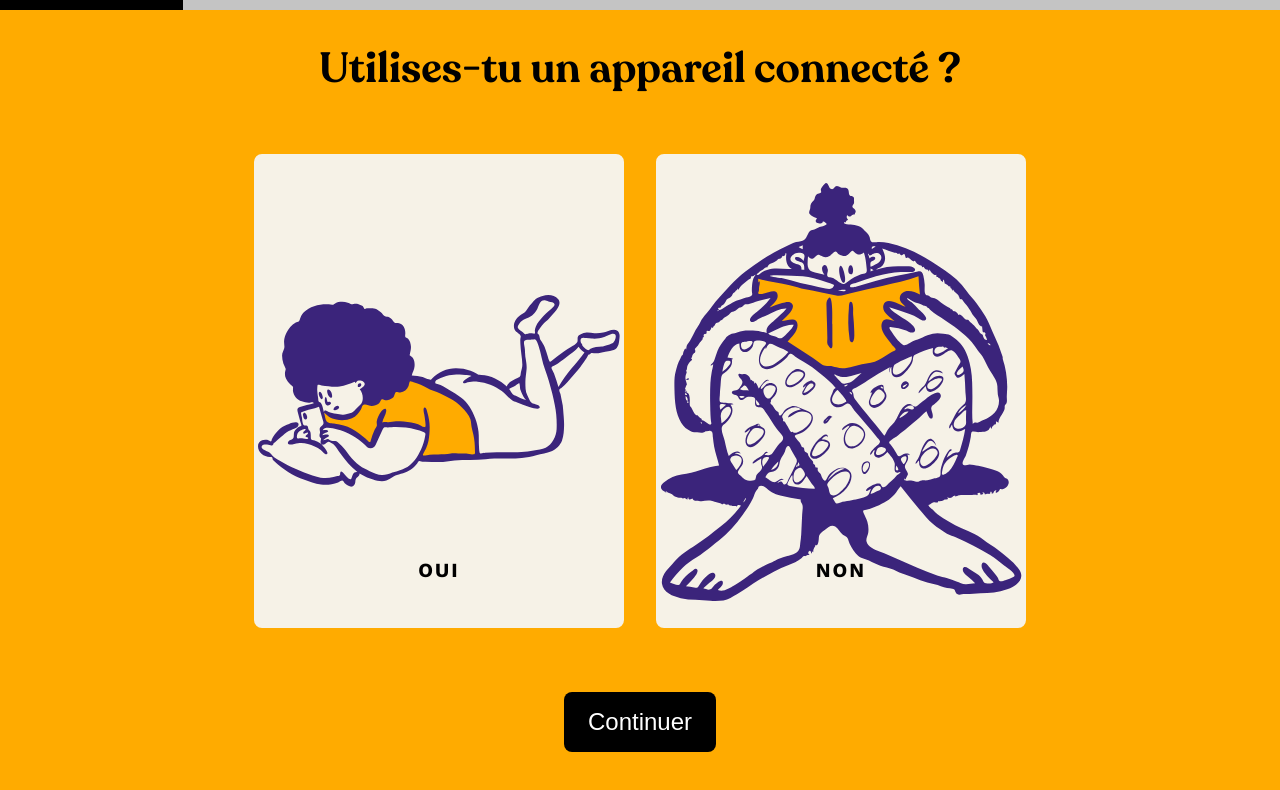
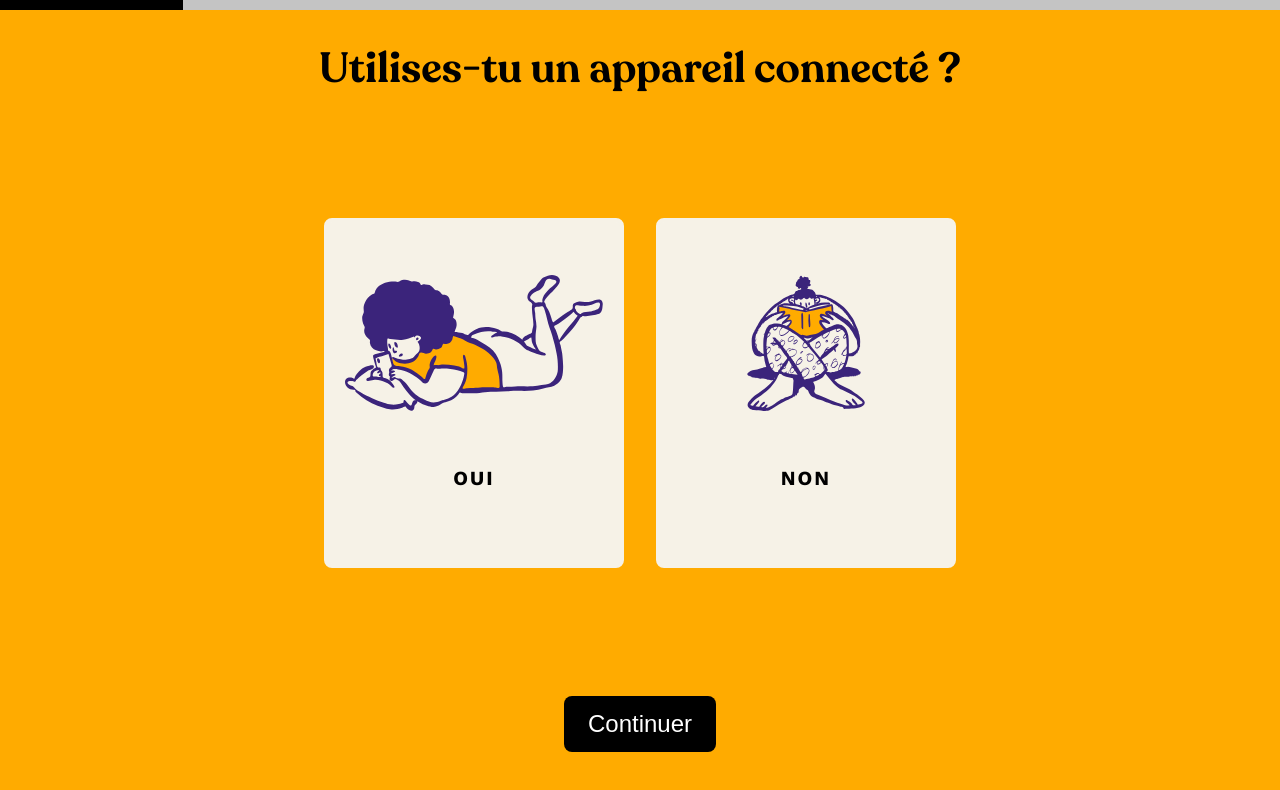
Before and after one commit to felixbouveret/hackathon-2020, a Nuxt app: page /steps in a window 1280 px wide. Shown: the top 790 px of the page. Built offline with nearby package versions, Linux system fonts and the light colour scheme.

Commit message:
Fix card on form

```diff
--- a/components/form/fm-button.vue
+++ b/components/form/fm-button.vue
@@ -25,6 +25,7 @@ export default {
     padding: 16px 24px;
     border-radius: 8px;
     border: 0;
+    line-height: 24px;
     font-size: 24px;
     background-color: $main-color;
     color: white;
--- a/components/form/fm-checkbox.vue
+++ b/components/form/fm-checkbox.vue
@@ -11,11 +11,13 @@
         v-model="returnedValue"
       />
       <label :for="option.id">
-        <img
-          v-if="option.image"
-          :src="getImagePath(option.image)"
-          alt="Illustration"
-        />
+        <div class="view">
+          <img
+            v-if="option.image"
+            :src="getImagePath(option.image)"
+            alt="Illustration"
+          />
+        </div>
         <span>{{ option.label }}</span>
       </label>
     </div>
@@ -80,7 +82,7 @@ label {
   height: 100%;
   display: flex;
   flex-direction: column;
-  justify-content: center;
+  justify-content: space-between;
   border-radius: 8px;
   border: 4px solid $skin;
   box-shadow: 0 0 0 0 rgba($color: $skin, $alpha: 0.4);
@@ -88,23 +90,30 @@ label {
   transition: box-shadow 0.3s;
   position: relative;
 
+  .view {
+    flex-grow: 1;
+    max-height: 40%;
+    width: 40%;
+    margin: auto;
+
+    img {
+      width: 100%;
+      height: 100%;
+      object-fit: contain;
+    }
+  }
+
   span {
     align-self: flex-end;
     width: 100%;
     text-align: center;
-    // padding-bottom: 20px;
     text-transform: uppercase;
     font-size: 20px;
     line-height: 140%;
     color: black;
     font-weight: 600;
     letter-spacing: 2px;
-    position: absolute;
-    bottom: 20px;
-  }
-
-  img {
-    max-height: 50%;
+    padding-bottom: 20px;
   }
 }
 input {
--- a/components/form/fm-radio.vue
+++ b/components/form/fm-radio.vue
@@ -8,11 +8,13 @@
         v-model="returnedValue"
       />
       <label :for="option.id">
+        <div class="view">
           <img
             v-if="option.image"
             :src="getImagePath(option.image)"
             alt="Illustration"
           />
+        </div>
         <span>{{ option.label }}</span>
       </label>
     </div>
@@ -61,8 +63,64 @@ export default {
   max-width: $inner;
   width: 95%;
   margin: 0 auto;
+}
+.radio {
+  width: 100%;
+  height: 100%;
+  max-width: 300px;
+  max-height: 350px;
+  margin: 0 16px;
+}
+label {
+  width: 100%;
+  height: 100%;
+  display: flex;
+  flex-direction: column;
+  justify-content: center;
+  border-radius: 8px;
+  border: 4px solid $skin;
+  box-shadow: 0 0 0 0 rgba($color: $skin, $alpha: 0.4);
+  background-color: $skin;
+  transition: box-shadow 0.3s;
+  position: relative;
 
-  &.isModal {
+  .view {
+    flex-grow: 1;
+    max-height: 40%;
+    width: 100%;
+    margin: auto;
+
+    img {
+      width: 100%;
+      height: 100%;
+      object-fit: contain;
+    }
+  }
+
+  span {
+    color: black;
+    align-self: flex-end;
+    width: 100%;
+    text-align: center;
+    padding-bottom: 20px;
+    text-transform: uppercase;
+    font-size: 20px;
+    line-height: 140%;
+    font-weight: 600;
+    letter-spacing: 2px;
+    bottom: 20px;
+    min-height: 100px;
+  }
+}
+input {
+  display: none;
+  appearance: none;
+  &:checked + label {
+    border-color: black;
+    box-shadow: 0 0 0 8px rgba($color: $skin, $alpha: 0.4);
+  }
+}
+.isModal {
     display: grid;
     grid-template-columns: repeat(3, 1fr);
     grid-gap: 32px;
@@ -80,50 +138,10 @@ export default {
 
     label {
       padding: 52px 0;
+      span {
+        min-height: 0;
+        padding: 0;
       }
     }
   }
-.radio {
-  width: 100%;
-  height: 100%;
-  max-width: 370px;
-  max-height: 500px;
-  margin: 0 16px;
-}
-label {
-  width: 100%;
-  height: 100%;
-  display: flex;
-  flex-direction: column;
-  justify-content: center;
-  border-radius: 8px;
-  border: 4px solid $skin;
-  box-shadow: 0 0 0 0 rgba($color: $skin, $alpha: 0.4);
-  background-color: $skin;
-  transition: box-shadow 0.3s;
-  position: relative;
-
-  span {
-    color: black;
-    align-self: flex-end;
-    width: 100%;
-    text-align: center;
-    padding-bottom: 20px;
-    text-transform: uppercase;
-    font-size: 20px;
-    line-height: 140%;
-    font-weight: 600;
-    letter-spacing: 2px;
-    position: absolute;
-    bottom: 20px;
-  }
-}
-input {
-  display: none;
-  appearance: none;
-  &:checked + label {
-    border-color: black;
-    box-shadow: 0 0 0 8px rgba($color: $skin, $alpha: 0.4);
-  }
-}
 </style>
--- a/pages/steps.vue
+++ b/pages/steps.vue
@@ -122,6 +122,8 @@ export default {
 .step-navigation {
   display: flex;
   justify-content: center;
+  position: relative;
+  z-index: 9;
   .skip {
     margin-right: 16px;
   }
```
Lines whose indentation alone changed are shown as unchanged.
